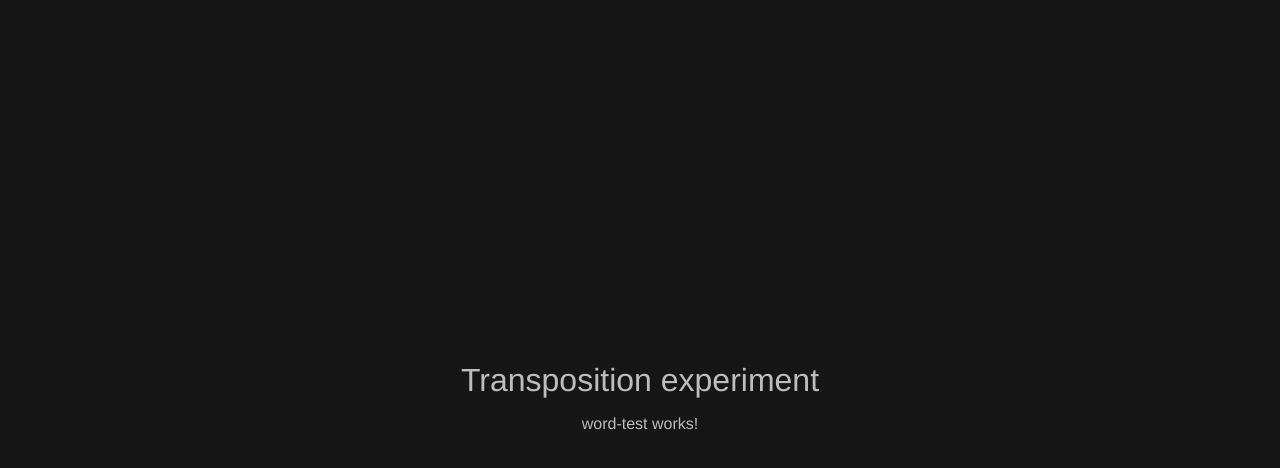
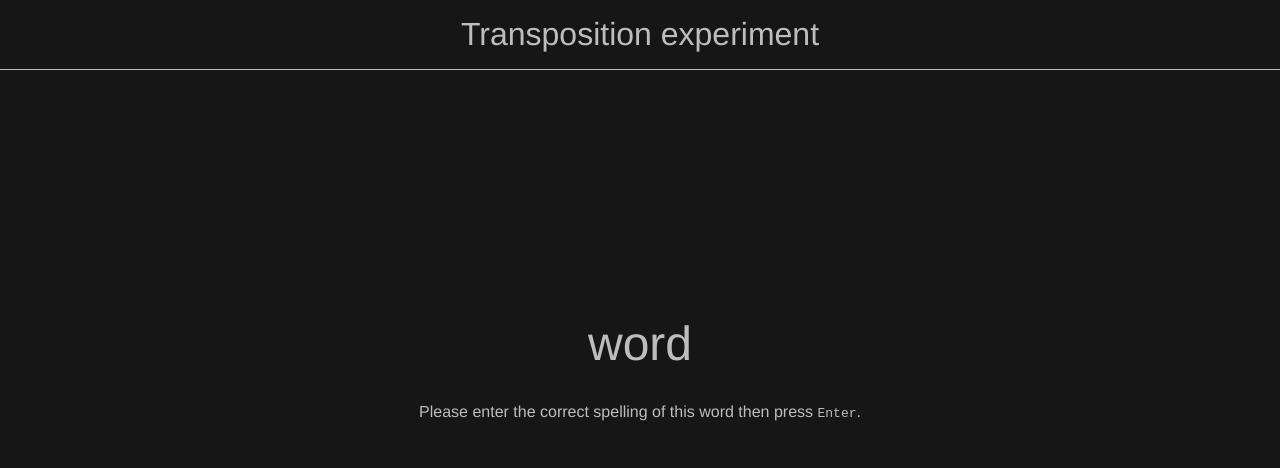
Before and after one commit to jordangray/transposition-experiment, an Angular app: page / in a window 1280 px wide. Shown: the top 468 px of the page. Built offline with nearby package versions, Linux system fonts and the light colour scheme.

Commit message:
Basic structure & style for word entry

```diff
--- a/src/app/app.component.scss
+++ b/src/app/app.component.scss
@@ -0,0 +1,11 @@
+.title {
+  background: rgba(#161616, .7);
+  border-bottom: 1px solid #bdbdbd;
+  position: absolute;
+  top: 0;
+  left: 0;
+  right: 0;
+  margin: 0;
+  padding: 1rem;
+  text-align: center;
+}
--- a/src/app/words/word-test/word-test.component.html
+++ b/src/app/words/word-test/word-test.component.html
@@ -1 +1,9 @@
-<p>word-test works!</p>
+<section class="word-test">
+  <div class="word-test__word">word</div>
+
+  <p class="word-test__instructions">
+    Please enter the <label for="spelling">correct spelling</label> of this word then press <kbd>Enter</kbd>.
+  </p>
+
+  <input class="word-test__spelling" id="spelling" name="spelling" autofocus>
+</section>
--- a/src/app/words/word-test/word-test.component.scss
+++ b/src/app/words/word-test/word-test.component.scss
@@ -0,0 +1,23 @@
+.word-test {
+
+  &__word {
+    font-size: 3rem;
+    margin: 2rem 1rem;
+  }
+
+  &__instructions {
+    margin: 2rem 1rem;
+  }
+
+  &__spelling {
+    background: #161616;
+    border: none;
+    border-bottom: 1px solid #bdbdbd;
+    color: #bdbdbd;
+    font-size: 3rem;
+    outline: none;
+    padding: .2rem .4rem;
+    text-align: center;
+  }
+
+}
--- a/src/styles.scss
+++ b/src/styles.scss
@@ -13,6 +13,6 @@ body {
 
 h1 {
   font-weight: 200;
-  font-style: 26px;
-  margin: 10px;
+  font-size: 2rem;
+  margin: 1rem;
 }
```
